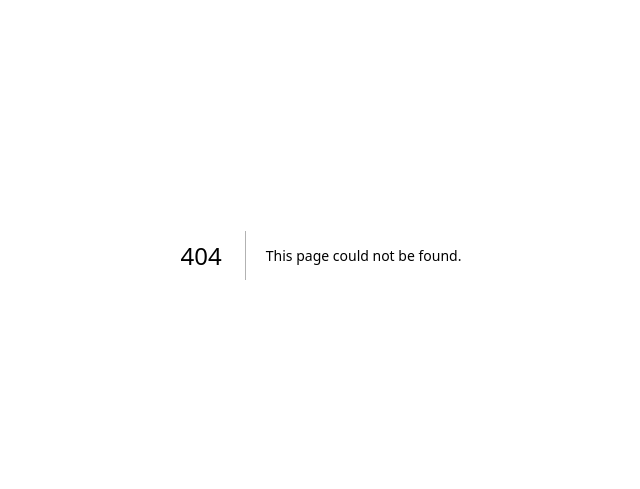
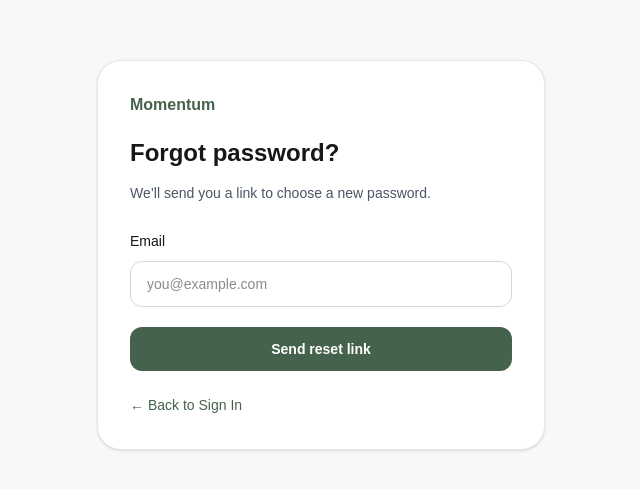
Before and after one commit to engrmjdc/momentum, a Next.js app: page /forgot-password in a window 1280 px wide. Before the commit this address had no page. Shown: the part 145-634 px from the top of the page, without its empty margins (319-959 px from the left). Built offline with nearby package versions, Linux system fonts and the light colour scheme.

Commit message:
feat: add password recovery and signup password confirmation

```diff
--- /dev/null
+++ b/src/app/auth/recovery/route.ts
@@ -0,0 +1,16 @@
+import { NextResponse, type NextRequest } from "next/server";
+import { createClient } from "@/lib/supabase/server";
+
+export async function GET(request: NextRequest) {
+  const code = request.nextUrl.searchParams.get("code");
+  if (code) {
+    try {
+      const supabase = await createClient();
+      const { error } = await supabase.auth.exchangeCodeForSession(code);
+      if (!error) return NextResponse.redirect(new URL("/reset-password", request.url));
+    } catch {
+      // Do not log the recovery code or session tokens.
+    }
+  }
+  return NextResponse.redirect(new URL("/reset-password?error=invalid-link", request.url));
+}
--- /dev/null
+++ b/src/app/forgot-password/page.tsx
@@ -0,0 +1,59 @@
+"use client";
+
+import Link from "next/link";
+import { useRef, useState, type FormEvent } from "react";
+import { createClient } from "@/lib/supabase/client";
+
+export default function ForgotPasswordPage() {
+  const busy = useRef(false);
+  const [sending, setSending] = useState(false);
+  const [sent, setSent] = useState(false);
+  const [error, setError] = useState<string | null>(null);
+
+  async function handleSubmit(event: FormEvent<HTMLFormElement>) {
+    event.preventDefault();
+    if (busy.current) return;
+    const email = String(new FormData(event.currentTarget).get("email") ?? "").trim();
+    busy.current = true;
+    setSending(true);
+    setError(null);
+    try {
+      const { error: requestError } = await createClient().auth.resetPasswordForEmail(email, {
+        redirectTo: `${window.location.origin}/auth/recovery`,
+      });
+      if (requestError) {
+        setError(requestError.status === 429
+          ? "Too many requests. Wait a little before trying again."
+          : "Could not send a reset email. Please try again later.");
+        return;
+      }
+      setSent(true);
+    } catch {
+      setError("Could not connect. Please try again.");
+    } finally {
+      busy.current = false;
+      setSending(false);
+    }
+  }
+
+  return (
+    <main className="flex min-h-screen items-center justify-center bg-[#f7f9f6] px-5 py-10 text-[#171717]">
+      <div className="w-full max-w-md rounded-3xl border border-gray-200 bg-white p-6 shadow-sm sm:p-8">
+        <p className="font-bold text-[#45634c]">Momentum</p>
+        <h1 className="mt-5 text-2xl font-semibold">Forgot password?</h1>
+        <p className="mt-3 text-sm leading-6 text-gray-600">We’ll send you a link to choose a new password.</p>
+        {sent ? (
+          <div role="status" className="mt-5 rounded-xl bg-[#edf3ee] p-4 text-sm leading-6 text-[#45634c]">If an account exists for that email, a reset link will be sent. Check your inbox and spam folder. Open the newest link in the same browser and on the same device where you requested it.</div>
+        ) : (
+          <form onSubmit={handleSubmit} className="mt-6">
+            <label htmlFor="reset-email" className="text-sm font-medium">Email</label>
+            <input id="reset-email" name="email" type="email" autoComplete="email" required disabled={sending} placeholder="you@example.com" className="mt-2 w-full rounded-xl border border-gray-300 px-4 py-3 text-sm focus:outline-2 focus:outline-[#45634c]" />
+            {error && <p role="alert" className="mt-4 text-sm text-red-700">{error}</p>}
+            <button type="submit" disabled={sending} className="mt-5 w-full rounded-xl bg-[#45634c] px-5 py-3 text-sm font-semibold text-white hover:bg-[#354e3b] disabled:cursor-wait disabled:opacity-60">{sending ? "Sending…" : "Send reset link"}</button>
+          </form>
+        )}
+        <Link href="/login" className="mt-6 inline-block text-sm font-medium text-[#45634c] hover:underline">← Back to Sign In</Link>
+      </div>
+    </main>
+  );
+}
--- a/src/app/login/page.tsx
+++ b/src/app/login/page.tsx
@@ -145,6 +145,7 @@ function LoginForm() {
               {loading ? "Signing in..." : "Sign in"}
             </button>
           </form>
+          <Link href="/forgot-password" className="mt-4 inline-block text-sm font-medium text-[#45634c] hover:underline">Forgot password?</Link>
 
           <p className="mt-6 text-center text-sm text-gray-500">
             Don&apos;t have an account?{" "}
--- /dev/null
+++ b/src/app/reset-password/page.tsx
@@ -0,0 +1,24 @@
+import Link from "next/link";
+import { createClient } from "@/lib/supabase/server";
+import ResetPasswordForm from "./reset-password-form";
+
+export default async function ResetPasswordPage({ searchParams }: {
+  searchParams: Promise<{ error?: string }>;
+}) {
+  const params = await searchParams;
+  const supabase = await createClient();
+  const { data: { user }, error } = await supabase.auth.getUser();
+  if (params.error || error || !user) {
+    return (
+      <main className="flex min-h-screen items-center justify-center bg-[#f7f9f6] px-5 py-10 text-[#171717]">
+        <div className="w-full max-w-md rounded-3xl border border-gray-200 bg-white p-8 shadow-sm">
+          <p className="font-bold text-[#45634c]">Momentum</p>
+          <h1 className="mt-5 text-2xl font-semibold">Unable to use this reset link</h1>
+          <p className="mt-3 text-sm leading-6 text-gray-600">The link may be expired, already used, or opened in a different browser. Request a new link and open it on the same device and browser.</p>
+          <Link href="/forgot-password" className="mt-6 inline-block rounded-xl bg-[#45634c] px-5 py-3 text-sm font-semibold text-white">Request a new link</Link>
+        </div>
+      </main>
+    );
+  }
+  return <ResetPasswordForm />;
+}
--- /dev/null
+++ b/src/app/reset-password/reset-password-form.tsx
@@ -0,0 +1,74 @@
+"use client";
+
+import Link from "next/link";
+import { useRef, useState, type FormEvent } from "react";
+import { createClient } from "@/lib/supabase/client";
+
+export default function ResetPasswordForm() {
+  const busy = useRef(false);
+  const [saving, setSaving] = useState(false);
+  const [saved, setSaved] = useState(false);
+  const [error, setError] = useState<string | null>(null);
+
+  async function handleSubmit(event: FormEvent<HTMLFormElement>) {
+    event.preventDefault();
+    if (busy.current) return;
+    const form = new FormData(event.currentTarget);
+    const password = String(form.get("password") ?? "");
+    setError(null);
+    if (password.length < 8 || password !== String(form.get("confirm_password"))) {
+      setError("Use at least 8 characters and make sure both passwords match.");
+      return;
+    }
+    busy.current = true;
+    setSaving(true);
+    try {
+      const supabase = createClient();
+      const { error: updateError } = await supabase.auth.updateUser({ password });
+      if (updateError) {
+        setError(updateError.message);
+        return;
+      }
+      // Keep success visible even if clearing the local session fails.
+      try { await supabase.auth.signOut({ scope: "local" }); } catch { /* Password was saved. */ }
+      setSaved(true);
+    } catch {
+      setError("Could not complete the request. Try signing in with your new password before requesting another link.");
+    } finally {
+      busy.current = false;
+      setSaving(false);
+    }
+  }
+
+  return (
+    <main className="flex min-h-screen items-center justify-center bg-[#f7f9f6] px-5 py-10 text-[#171717]">
+      <div className="w-full max-w-md rounded-3xl border border-gray-200 bg-white p-6 shadow-sm sm:p-8">
+        <p className="font-bold text-[#45634c]">Momentum</p>
+        <h1 className="mt-5 text-2xl font-semibold">{saved ? "Password updated" : "Choose a new password"}</h1>
+        {saved ? (
+          <div>
+            <p role="status" className="mt-3 text-sm leading-6 text-gray-600">Your new password is saved. Use it the next time you sign in.</p>
+            <Link href="/login" className="mt-6 inline-block rounded-xl bg-[#45634c] px-5 py-3 text-sm font-semibold text-white">Go to Sign In</Link>
+          </div>
+        ) : (
+          <form onSubmit={handleSubmit} className="mt-6">
+            <fieldset disabled={saving} className="space-y-5">
+              <legend className="sr-only">New password</legend>
+              <div>
+                <label htmlFor="new-password" className="text-sm font-medium">New password</label>
+                <input id="new-password" name="password" type="password" autoComplete="new-password" required minLength={8} aria-describedby="password-help" className="mt-2 w-full rounded-xl border border-gray-300 px-4 py-3 text-sm focus:outline-2 focus:outline-[#45634c]" />
+                <p id="password-help" className="mt-2 text-xs text-gray-500">Use at least 8 characters.</p>
+              </div>
+              <div>
+                <label htmlFor="confirm-password" className="text-sm font-medium">Confirm new password</label>
+                <input id="confirm-password" name="confirm_password" type="password" autoComplete="new-password" required minLength={8} className="mt-2 w-full rounded-xl border border-gray-300 px-4 py-3 text-sm focus:outline-2 focus:outline-[#45634c]" />
+              </div>
+            </fieldset>
+            {error && <p role="alert" className="mt-4 text-sm text-red-700">{error}</p>}
+            <button type="submit" disabled={saving} className="mt-6 w-full rounded-xl bg-[#45634c] px-5 py-3 text-sm font-semibold text-white hover:bg-[#354e3b] disabled:cursor-wait disabled:opacity-60">{saving ? "Saving…" : "Save new password"}</button>
+          </form>
+        )}
+      </div>
+    </main>
+  );
+}
--- a/src/app/signup/page.tsx
+++ b/src/app/signup/page.tsx
@@ -12,6 +12,7 @@ export default function SignupPage() {
   const [name, setName] = useState("");
   const [email, setEmail] = useState("");
   const [password, setPassword] = useState("");
+  const [confirmPassword, setConfirmPassword] = useState("");
 
   const [error, setError] = useState<string | null>(null);
   const [loading, setLoading] = useState(false);
@@ -19,7 +20,12 @@ export default function SignupPage() {
   async function handleSignup(event: FormEvent<HTMLFormElement>) {
     event.preventDefault();
 
+    if (loading) return;
     setError(null);
+    if (password !== confirmPassword) {
+      setError("Passwords do not match. Please retype your password.");
+      return;
+    }
     setLoading(true);
 
     const { data, error } = await supabase.auth.signUp({
@@ -136,8 +142,25 @@ export default function SignupPage() {
               />
             </div>
 
+            <div>
+              <label htmlFor="confirm-password" className="mb-2 block text-sm font-medium text-gray-700">
+                Confirm password
+              </label>
+              <input
+                id="confirm-password"
+                type="password"
+                required
+                minLength={6}
+                value={confirmPassword}
+                onChange={(event) => setConfirmPassword(event.target.value)}
+                placeholder="Retype your password"
+                autoComplete="new-password"
+                className="w-full rounded-xl border border-gray-300 px-4 py-3 text-gray-900 outline-none transition focus:border-[#52735a] focus:ring-2 focus:ring-[#52735a]/15"
+              />
+            </div>
+
             {error && (
-              <div className="rounded-xl bg-red-50 px-4 py-3 text-sm text-red-700">
+              <div role="alert" className="rounded-xl bg-red-50 px-4 py-3 text-sm text-red-700">
                 {error}
               </div>
             )}
```
